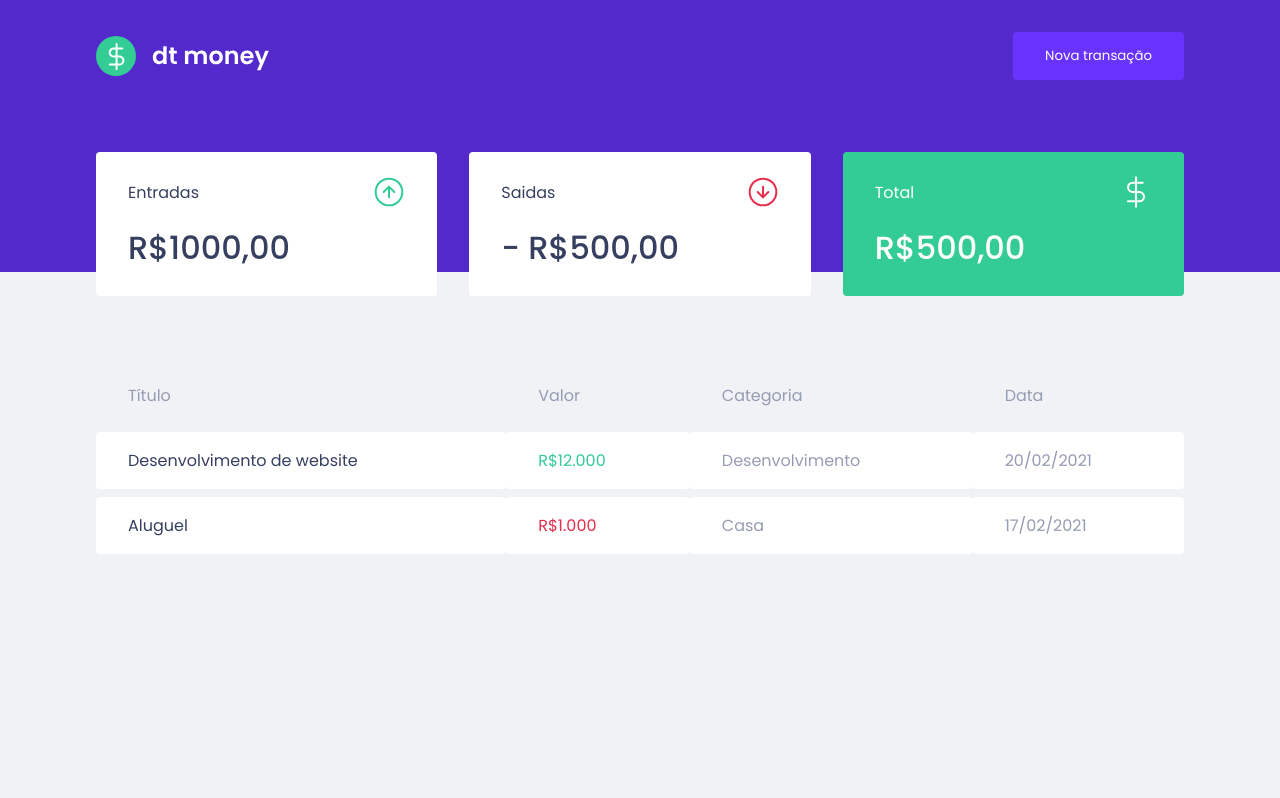
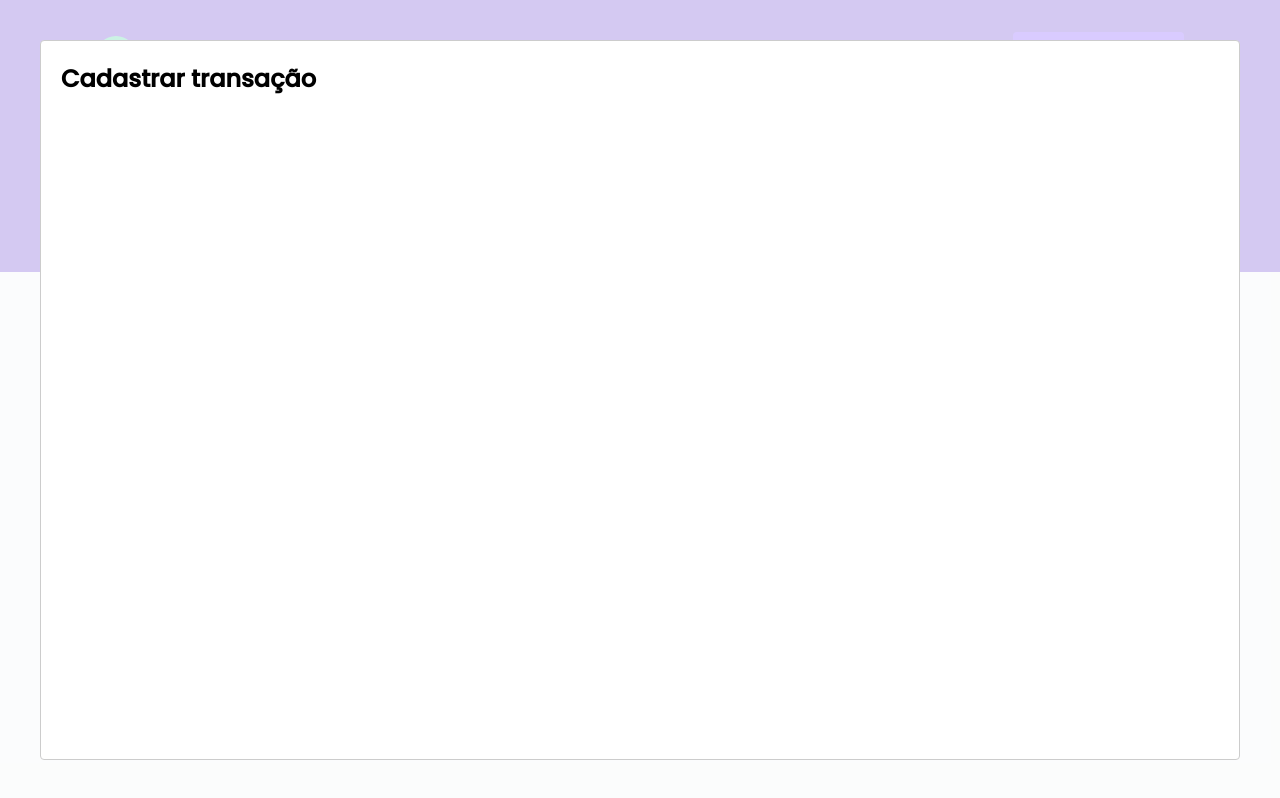
Before and after one commit to CarolineCunha/ignite-dt-money, a React (Create React App) app: page / in a window 1280 px wide. Both pictures are taken after a click on the button "Nova transação". Built offline with nearby package versions, Linux system fonts and the light colour scheme; no server answers; what miragejs would draw is missing.

Commit message:
configurando modal de criação

```diff
--- a/package.json
+++ b/package.json
@@ -8,6 +8,7 @@
     "miragejs": "^0.1.41",
     "react": "^17.0.1",
     "react-dom": "^17.0.1",
+    "react-modal": "^3.12.1",
     "react-scripts": "4.0.3",
     "styled-components": "^5.2.1",
     "web-vitals": "^1.0.1"
@@ -20,6 +21,7 @@
     "@types/node": "^12.0.0",
     "@types/react": "^17.0.0",
     "@types/react-dom": "^17.0.0",
+    "@types/react-modal": "^3.12.0",
     "typescript": "^4.1.2"
   },
   "scripts": {
--- a/src/App.tsx
+++ b/src/App.tsx
@@ -1,13 +1,28 @@
-import React from "react";
+import React, { useState } from "react";
 import { Dashboard } from "./components/Dashboard";
 import { Header } from "./components/Header/Index";
 import { GlobalStyle } from "./styles/global";
+import Modal from 'react-modal';
+Modal.setAppElement('#root')
+export function App() {
 
-export function App() {
+  const [isNewTransactionModalOpen, setIsNewTransactionModalOpen] = useState(false);
+
+  function handleOpenNewTransactionModal() {
+      setIsNewTransactionModalOpen(true);
+  }
+
+  function handleCloseNewTransactionModal() {
+      setIsNewTransactionModalOpen(false);
+  }
   return (
+
     <>
-      <Header />
+      <Header onOpenNewTransactionModal={handleOpenNewTransactionModal} />
       <Dashboard />
+      <Modal isOpen={isNewTransactionModalOpen} onRequestClose={handleCloseNewTransactionModal}>
+                <h2>Cadastrar transação</h2>
+            </Modal>
       <GlobalStyle />
     </>
   );
--- a/src/components/Header/Index.tsx
+++ b/src/components/Header/Index.tsx
@@ -1,11 +1,17 @@
+import { useState } from 'react'
 import logoImg from '../../assets/logo.svg'
 import { Container, Content } from './styles'
-export function Header() {
+import Modal from 'react-modal';
+
+interface HeaderProps {
+    onOpenNewTransactionModal: () => void;
+}
+export function Header({ onOpenNewTransactionModal }: HeaderProps){
     return (
         <Container>
             <Content>
             <img src={logoImg} alt="dt money" />
-            <button type="button">
+            <button type="button" onClick={onOpenNewTransactionModal}>
                 Nova transação
             </button>
             </Content>
```
Also changed, not shown: 1 other file (tests, documents, lock files or other folders).
